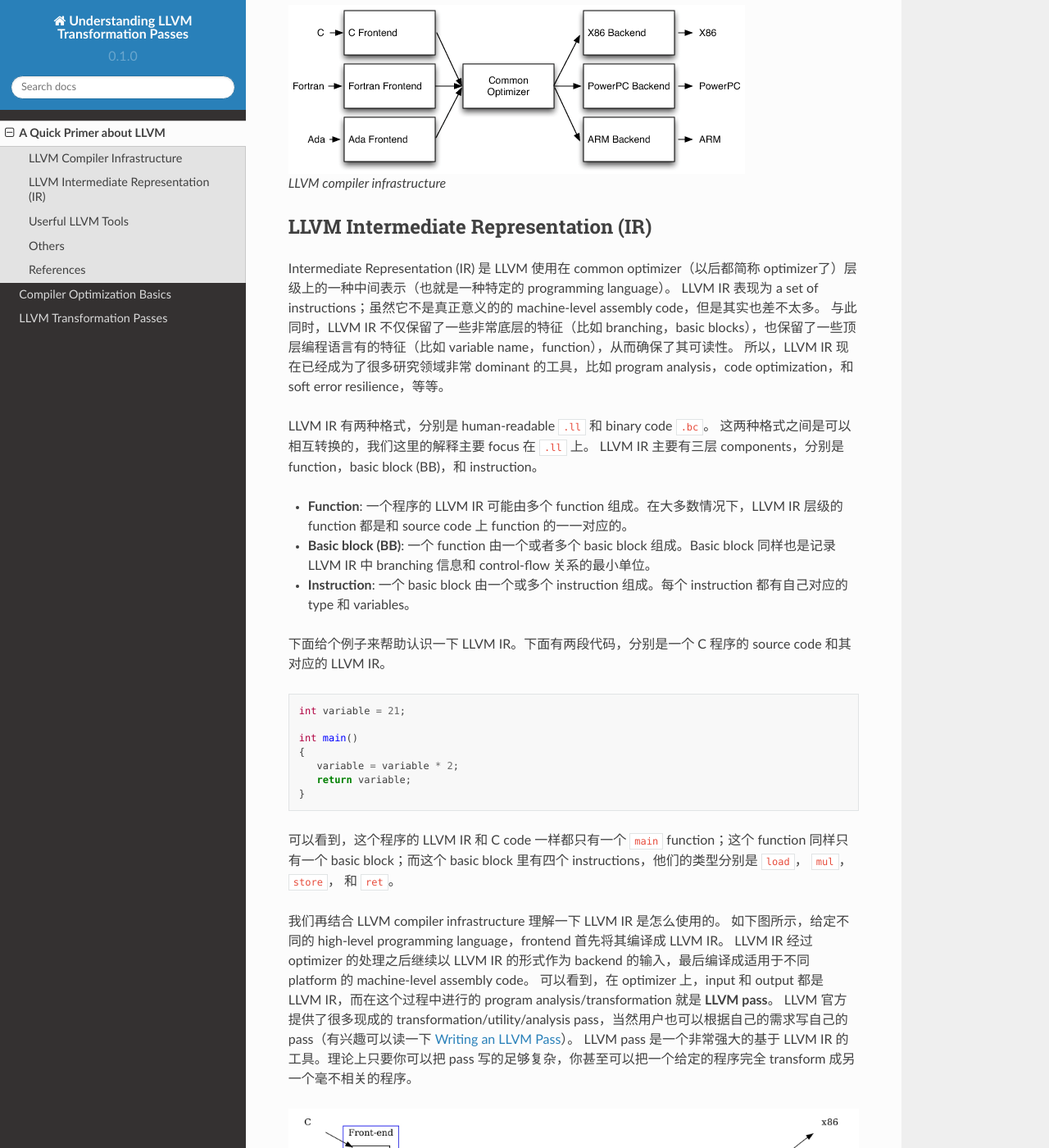
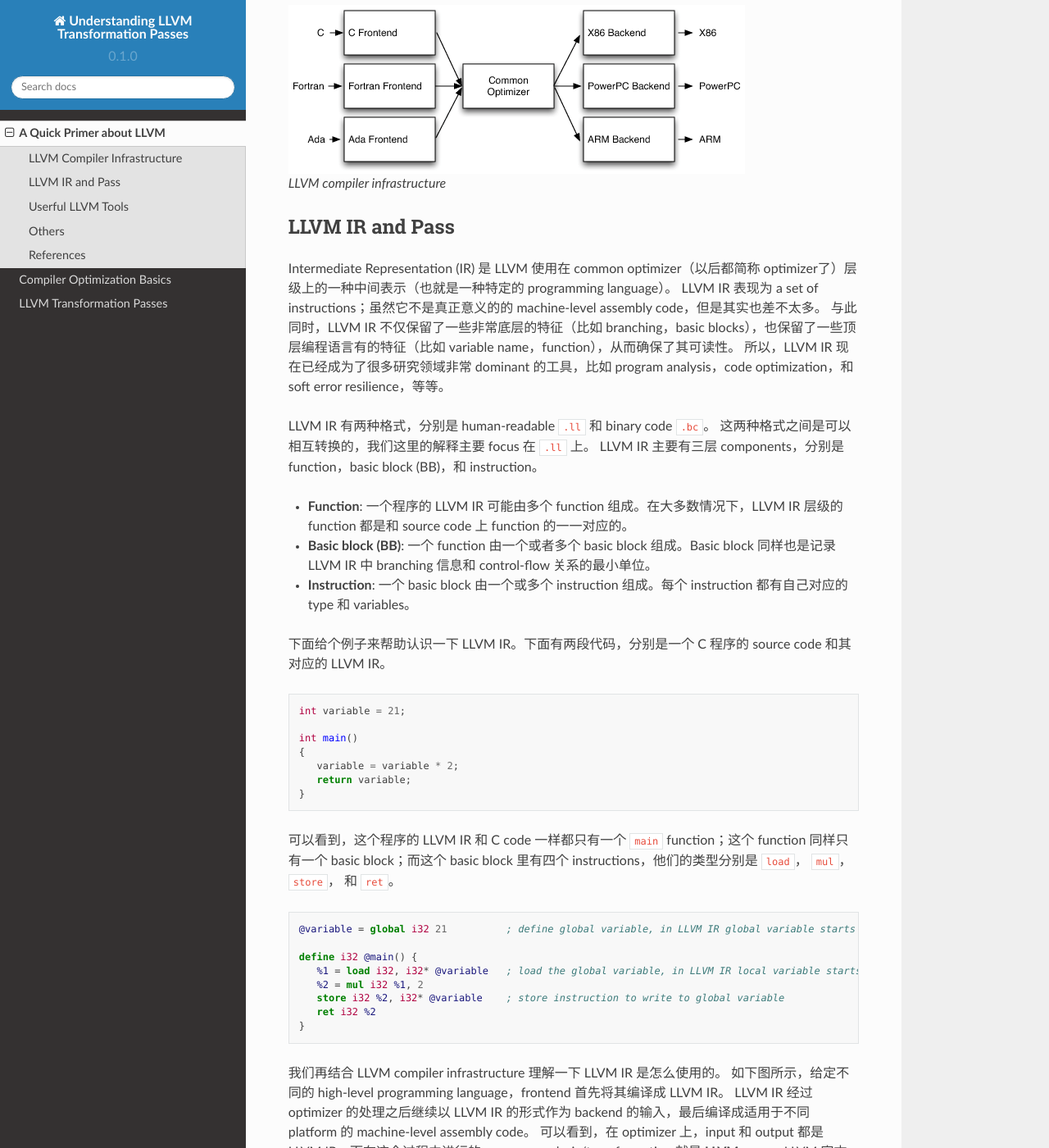
Before and after one commit to hyfshishen/understanding-llvm-transformation-passes, a Sphinx documentation site: the page built from docs/source/LLVM-a-quick-primer/index.rst, in a window 1280 px wide and 1400 px high, scrolled down 618 px. Shown: the whole window at 82% size. Built offline with Sphinx 7.4.7 and the Read the Docs theme 2.0.0, drawn with Linux system fonts in a browser that asks for light colours.

Commit message:
updating

```diff
--- a/docs/source/LLVM-a-quick-primer/index.rst
+++ b/docs/source/LLVM-a-quick-primer/index.rst
@@ -24,7 +24,7 @@ LLVM 自从2004年被 Chris Lattner 提出之后已经迭代了20年，现在已
    LLVM compiler infrastructure
 
 
-LLVM Intermediate Representation (IR)
+LLVM IR and Pass
 --------
 Intermediate Representation (IR) 是 LLVM 使用在 common optimizer（以后都简称 optimizer了）层级上的一种中间表示（也就是一种特定的 programming language）。
 LLVM IR 表现为 a set of instructions；虽然它不是真正意义的的 machine-level assembly code，但是其实也差不太多。
@@ -54,6 +54,7 @@ LLVM IR 主要有三层 components，分别是 function，basic block (BB)，和
 可以看到，这个程序的 LLVM IR 和 C code 一样都只有一个 ``main`` function；这个 function 同样只有一个 basic block；而这个 basic block 里有四个 instructions，他们的类型分别是 ``load``， ``mul``， ``store``， 和 ``ret``。
 
 .. code-block:: llvm
+
    @variable = global i32 21          ; define global variable, in LLVM IR global variable starts with '@'
 
    define i32 @main() {
```
